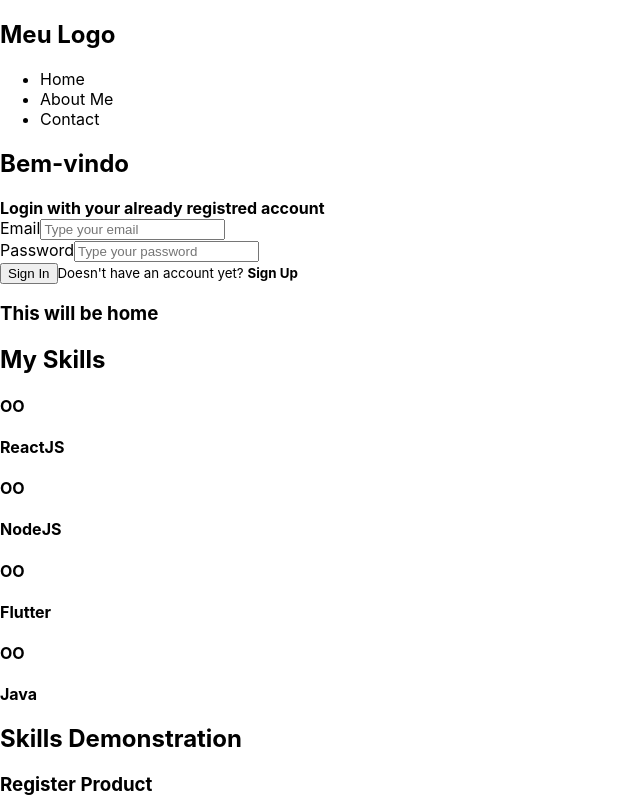
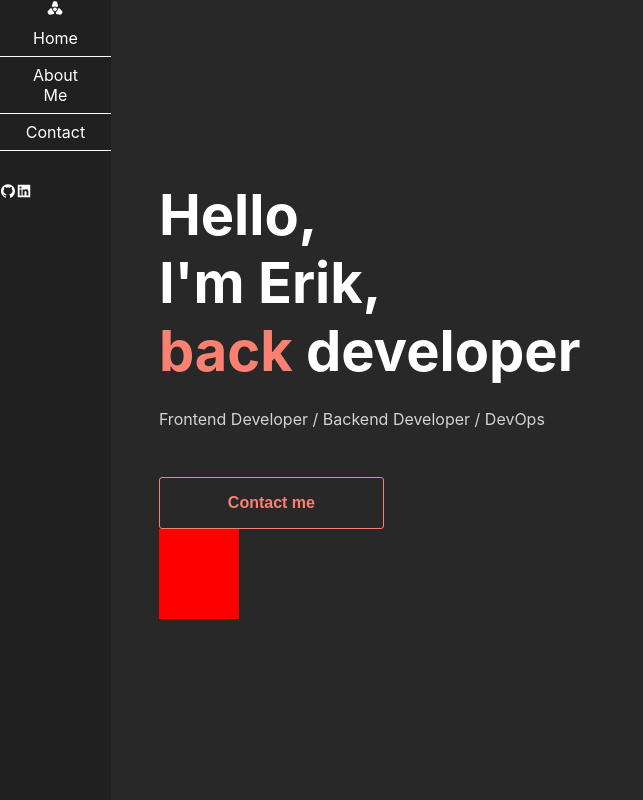
Before and after one commit to erikgna/portfiolio, a React (Create React App) app: page / in a window 1280 px wide. Shown: the top 800 px of the page, without its empty margins (0-643 px from the left). Built offline with nearby package versions, Linux system fonts and the light colour scheme.

Commit message:
Home styles started

```diff
--- a/package.json
+++ b/package.json
@@ -13,7 +13,9 @@
     "@types/react-dom": "^18.0.3",
     "@types/react-redux": "^7.1.24",
     "@types/redux-logger": "^3.0.9",
+    "@types/styled-components": "^5.1.25",
     "axios": "^0.27.2",
+    "framer-motion": "^6.3.3",
     "react": "^18.1.0",
     "react-dom": "^18.1.0",
     "react-icons": "^4.3.1",
@@ -23,6 +25,7 @@
     "redux-logger": "^3.0.6",
     "redux-promise-middleware": "^6.1.2",
     "redux-thunk": "^2.4.1",
+    "styled-components": "^5.3.5",
     "typescript": "^4.6.4",
     "web-vitals": "^2.1.4"
   },
--- a/src/App.tsx
+++ b/src/App.tsx
@@ -5,16 +5,15 @@ import { Home } from './pages/Home/Home';
 function App() {
   return (
     <main>
-      <header>
+      <section className='flex'>
         <Navbar></Navbar>
-      </header>
 
-      <section>
-        <Authentication></Authentication>
-        <Home></Home>
+        {/* <section> */}
+          {/* <Authentication></Authentication> */}
+          <Home></Home>
+        {/* </section> */}
       </section>
     </main>
-  );
-}
 
+)}
 export default App;
--- /dev/null
+++ b/src/components/Navbar/Navbar.styled.ts
@@ -0,0 +1,31 @@
+import styled from "styled-components";
+
+export const NavbarSection = styled.nav`
+    display: flex;
+    flex-direction: column;
+
+    align-items: center;
+
+    height: 100vh;
+
+    background: #202020;
+    color: white;
+`
+
+export const Links = styled.div`
+    display: flex;
+    flex-direction: column;
+
+    list-style: none;
+
+    margin-bottom: 32px;
+
+    li {
+        border-bottom: 1px solid white;
+        padding: 8px 24px;
+
+        text-align: center;
+
+        cursor: pointer;
+    }
+`
--- a/src/components/Navbar/navbar.tsx
+++ b/src/components/Navbar/navbar.tsx
@@ -1,18 +1,26 @@
 import React from 'react'
+import { AiFillGithub, AiFillLinkedin } from 'react-icons/ai'
+import { GiReactor } from 'react-icons/gi'
+import { Links, NavbarSection } from './Navbar.styled'
 
 export const Navbar = () => {
   return (
-    <nav>
+    <NavbarSection>
         <div className='logo'>
-            <h1>Meu Logo</h1>
+            <GiReactor></GiReactor>
         </div>
-        <div className='links'>
-            <ul>
+        <div>
+            <Links>
                 <li>Home</li>
                 <li>About Me</li>
                 <li>Contact</li>
-            </ul>
+            </Links>
+
+            <div>
+              <AiFillGithub></AiFillGithub>
+              <AiFillLinkedin></AiFillLinkedin>
+            </div>
         </div>
-    </nav>
+    </NavbarSection>
   )
 }
--- a/src/index.css
+++ b/src/index.css
@@ -1,3 +1,9 @@
+*{
+  margin: 0;
+  padding: 0;
+  box-sizing: border-box;
+}
+
 body {
   margin: 0;
   font-family: -apple-system, BlinkMacSystemFont, 'Segoe UI', 'Roboto', 'Oxygen',
@@ -11,3 +17,24 @@ code {
   font-family: source-code-pro, Menlo, Monaco, Consolas, 'Courier New',
     monospace;
 }
+
+.flex{
+  width: 100%;
+  display: flex;
+
+  justify-content: flex-start;
+
+  position: absolute;
+}
+
+.home {
+  width: 100%;
+  height: 100vh;
+  background: #282828;
+
+  display: flex;
+}
+
+span{
+  color: salmon;
+}
--- /dev/null
+++ b/src/pages/Home/Home.styled.ts
@@ -0,0 +1,69 @@
+import { motion } from 'framer-motion';
+import styled, { css, keyframes } from "styled-components";
+
+const fadeIn = keyframes`
+    100% {
+      opacity: 1;
+      filter: blur(0);
+    }
+`
+
+export const Span = styled.span<{duration: number}>`
+
+`
+
+export const InformationSection = styled.div`
+    display: flex;
+    flex-direction: column;
+
+    align-self: center;
+
+    padding-left: 48px;
+
+    h1{
+        font-size: 56px;
+
+        color: #fff;
+    }
+
+    p{
+        color: #D3D3D3;
+
+        font-size: 16px;
+
+        margin-top: 24px;
+        margin-bottom: 48px;
+    }
+
+    button{
+        width: 225px;
+
+        background: none;
+        color: #fa8072;
+
+        border: 1px solid #fa8072;
+        border-radius: 3px;
+
+        cursor: pointer;
+
+        padding: 16px 0px;
+
+        font-size: 16px;
+        font-weight: 600;
+
+        background: linear-gradient(to left, transparent 50%, #fa8072 50%) right;
+        background-size: 200%;
+        transition: .3s ease-out;
+    }
+
+    button:hover{
+        background-position: left;
+        color: #282828;
+    }
+`
+
+export const Teste = styled(motion.div)`
+    background: red;
+    width: 80px;
+    height: 90px;
+`
--- a/src/pages/Home/home.tsx
+++ b/src/pages/Home/home.tsx
@@ -1,11 +1,49 @@
-import { About } from "../About/About"
-
+import { useEffect, useState } from "react";
+import { InformationSection, Teste } from "./Home.styled";
+import { motion } from "framer-motion";
 
 export const Home = () => {
+  const [teste, setTeste] = useState('');
+
+  const effectTeste = () => {
+    const list = ['frontend', 'backend'];
+
+    let letterIndex = 0;
+    let wordIndex = 0
+    let word = list[wordIndex][letterIndex]
+
+    setInterval(() => {
+      letterIndex++;
+      if(letterIndex >= list[wordIndex].length){
+        word = word.slice(0, -1);
+        if(letterIndex === list[wordIndex].length*2) {
+          letterIndex = 0
+          if(wordIndex === 0) wordIndex = 1;
+          else if(wordIndex === 1) wordIndex = 0;
+        }
+      }
+      if(letterIndex < list[wordIndex].length){
+        word = word+list[wordIndex][letterIndex]
+      }
+      setTeste(word)
+    }, 275)
+  }
+
+  useEffect(() => {
+    effectTeste();
+  }, [])
+
   return (
-    <section>
-      <h1>This will be home</h1>
-      <About></About>
+    <section className="home">
+        <InformationSection>
+          <h1>
+            Hello,<br />I'm Erik,<br /><span>{teste}</span> developer
+          </h1>
+          <p>Frontend Developer / Backend Developer / DevOps</p>
+          <button>Contact me</button>
+
+          <Teste whileTap={{scale: .8}} drag={true} ></Teste>
+        </InformationSection>
     </section>
   )
 }
```
Also changed, not shown: 1 other file (tests, documents, lock files or other folders).
